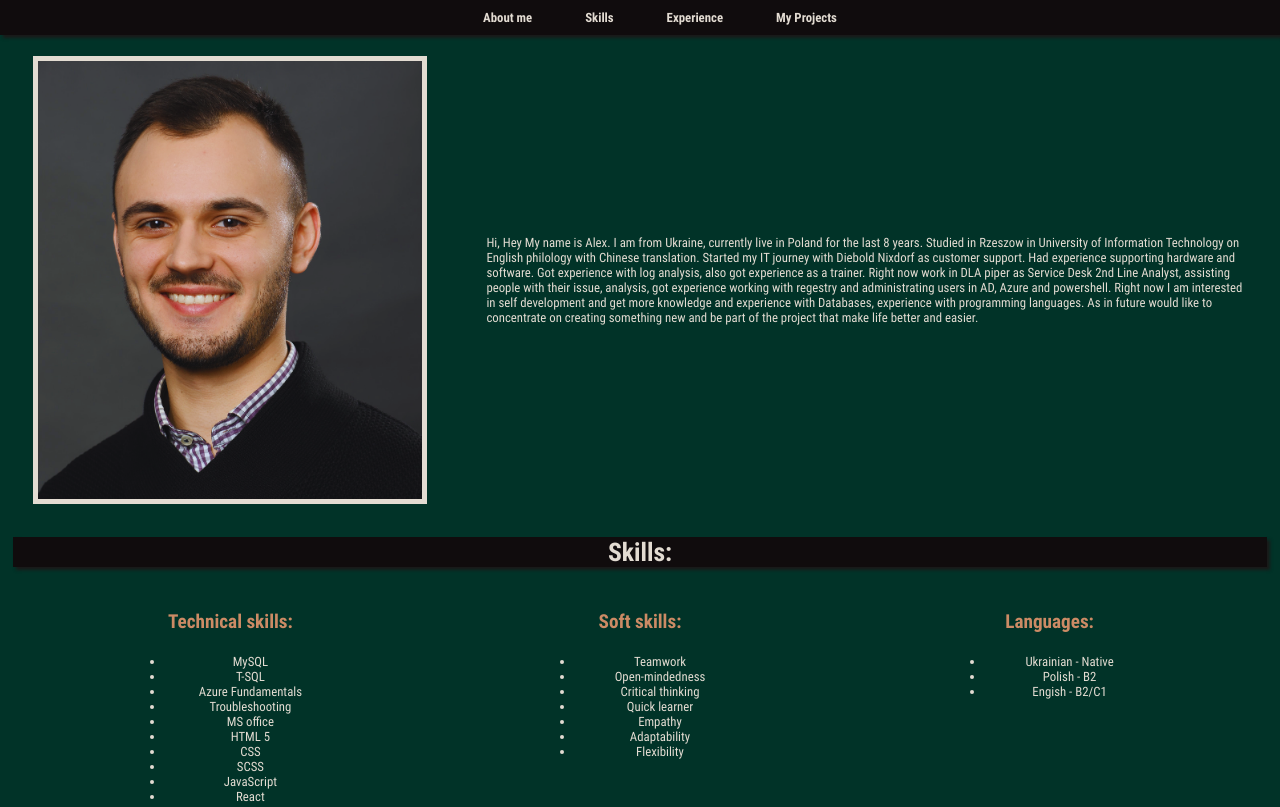
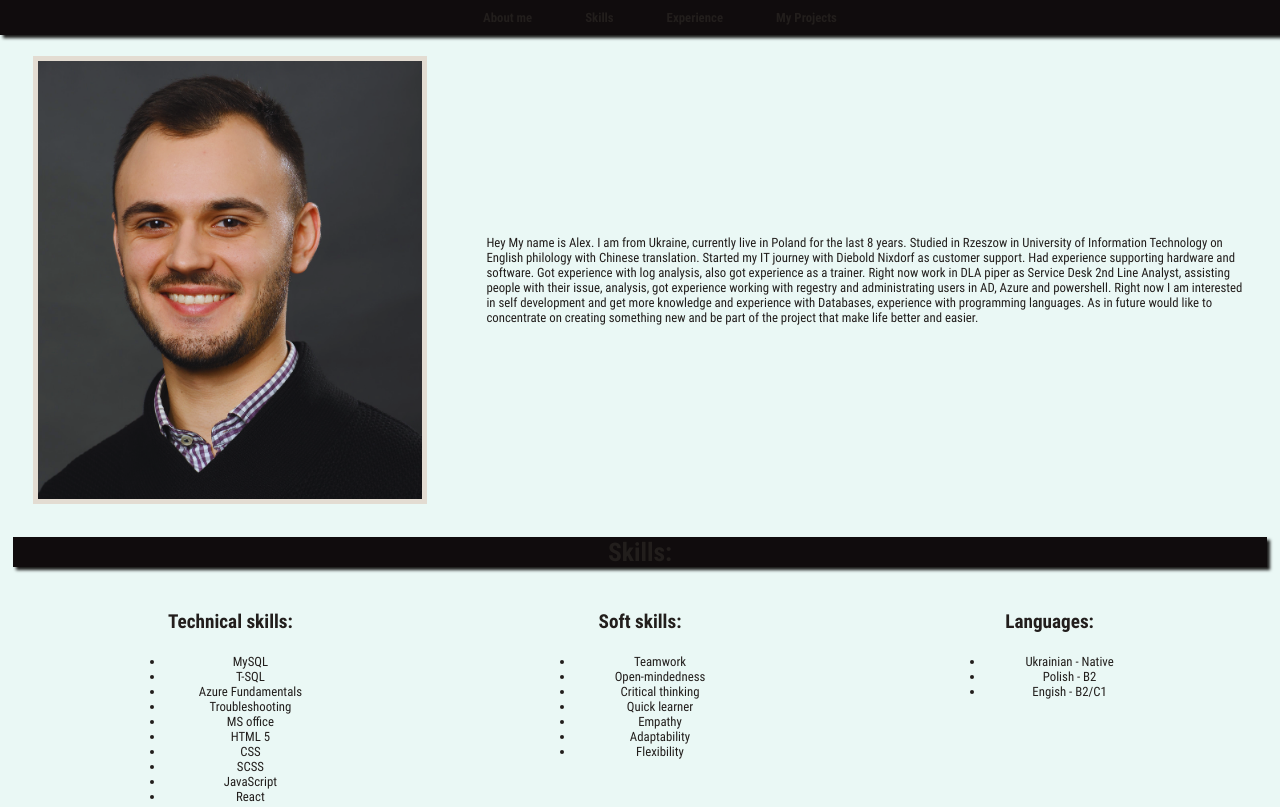
Before and after one commit to LogvynO/Oleksandr_Logvyn_CV_EN, a plain HTML site: page index.html in a window 1280 px wide. Shown: the top 807 px of the page. Drawn offline with Linux system fonts and the light colour scheme.

Commit message:
style changes
style changes

```diff
--- a/index.html
+++ b/index.html
@@ -22,7 +22,7 @@
     </div>
     <div class="about-me" id="about-me">
         <div class="photo-div"><img src="./assets/photo/Olek.png" alt="Photo" class="photo"></div>
-        <div class="few-words-about-me">Hi,
+        <div class="few-words-about-me">
             Hey
             My name is Alex. I am from Ukraine, currently live in Poland for the last 8 years. Studied in Rzeszow
             in University of Information Technology on English philology with Chinese
--- a/style.css
+++ b/style.css
@@ -1,9 +1,4 @@
-/* Colors that I use:
-#E3DCD2 - white
-#013328 - green
-#100c0d - black
-#cc8b65 - redgreenblue
-*/
+
 
 @font-face {
     font-family: "RobotoCondensed-Bold";
@@ -22,7 +17,7 @@
 
 * {
     margin: 0;
-    color: #E3DCD2;
+    color: #221e1c;
     font-family: "RobotoCondensed-Regular";
 }
 
@@ -33,7 +28,7 @@ header {
 }
 
 body {
-    background-color: #013328;
+    background-color: #eaf8f5;
     font-size: 1vw;
 }
 
@@ -49,7 +44,7 @@ h2 {
 h3 {
     font-family: "RobotoCondensed-Bold";
     margin: 2%;
-    color: #cc8b65;
+    color: #221e1c;
     font-size: 1.5vw;
 }
 
@@ -71,11 +66,11 @@ a:visited {
     text-decoration: none;
 }
 a:hover {
-    color: #cc8b65;
+    color: #221e1c;
     text-decoration: underline;
 }
 a:active {
-    color: #cc8b65;
+    color: ##221e1c;
     text-decoration: underline;
 }
 
@@ -175,7 +170,7 @@ a:active {
 }
 
 .contacts>p>a {
-    color: #cc8b65;
+    color: #221e1c;
 }
 
 @media (max-width:770px) {
```
